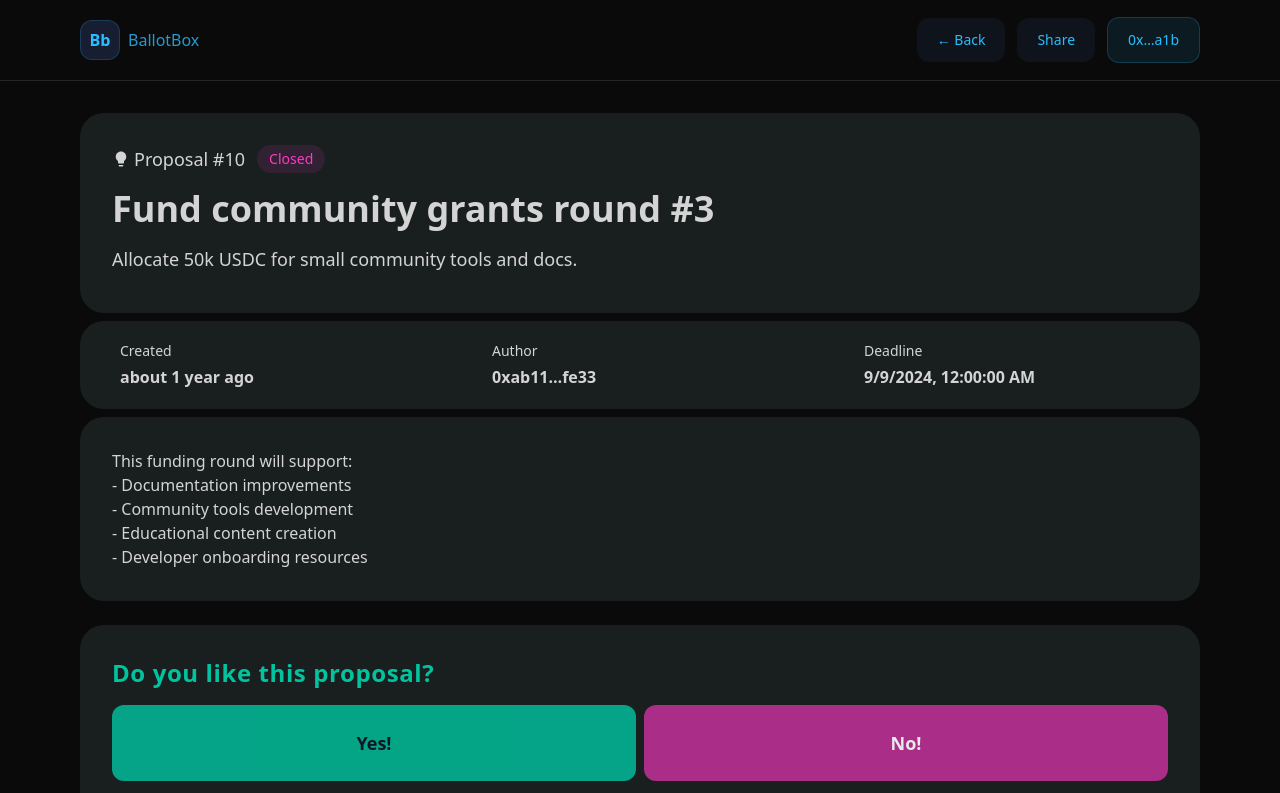
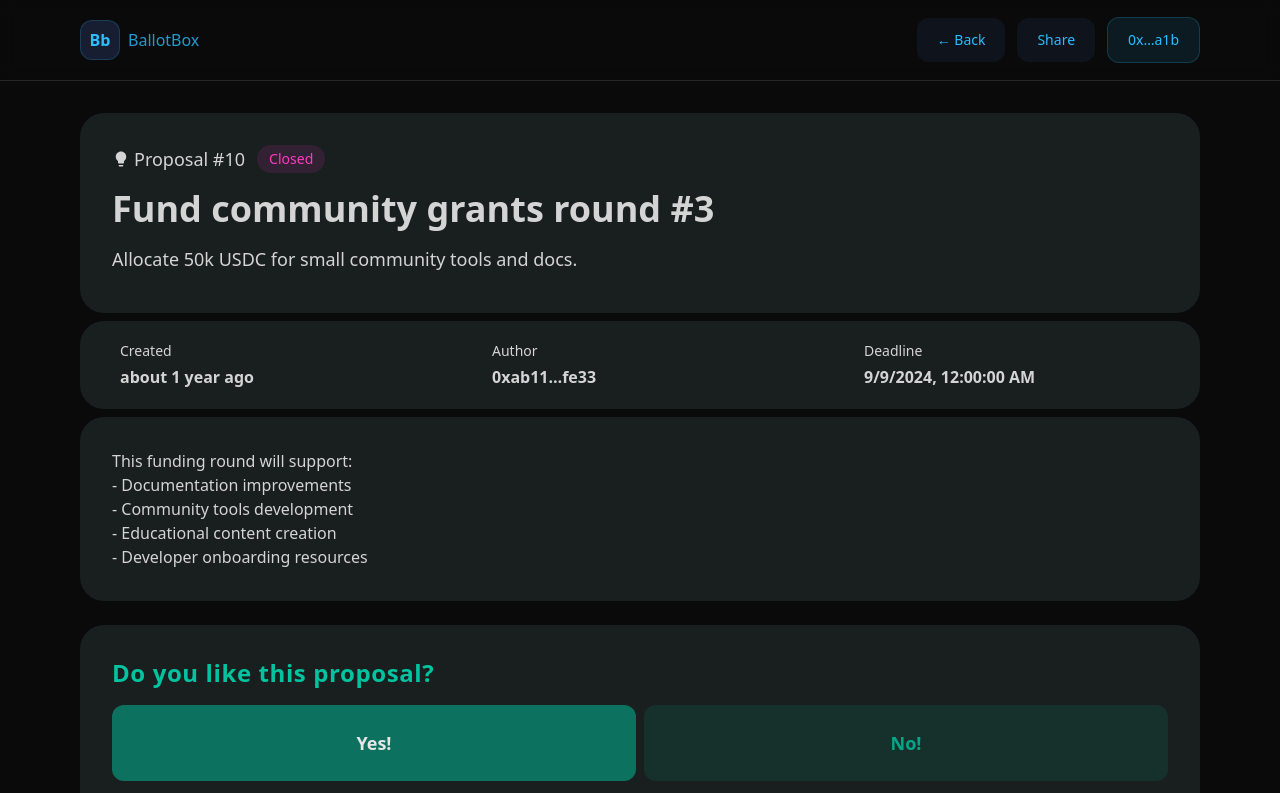
Before and after one commit to jillo-abdullahi/ballotBox, a React (Vite) app: page /proposal/10 in a window 1280 px wide. Shown: the top 793 px of the page. Built offline with nearby package versions, Linux system fonts and the light colour scheme.

Commit message:
feat: update voting card colors

```diff
--- a/src/components/VotingCard.tsx
+++ b/src/components/VotingCard.tsx
@@ -16,14 +16,14 @@ export default function VotingCard({ isOpen, onVote }: VotingCardProps) {
         <button
           onClick={() => onVote("yes")}
           disabled={!isOpen}
-          className="rounded-xl text-lg border-none bg-teal-text/90 px-4 py-6 hover:bg-teal-text disabled:opacity-90 disabled:text-gray-900 disabled:cursor-not-allowed cursor-pointer font-semibold"
+          className="rounded-xl text-lg border-none bg-teal-text/50 text-neutral-200 px-4 py-6 hover:bg-teal-text/60 disabled:cursor-not-allowed cursor-pointer font-semibold transition-colors"
         >
           Yes!
         </button>
         <button
           onClick={() => onVote("no")}
           disabled={!isOpen}
-          className="text-lg rounded-xl border-none bg-red-text/70 text-gray-900 px-4 py-3 hover:bg-red-text/90 disabled:opacity-90 disabled:cursor-not-allowed cursor-pointer text-white font-semibold"
+          className="text-lg rounded-xl border-none bg-teal-text/10 text-teal-text/80 px-4 py-3 hover:bg-teal-text/20 disabled:cursor-not-allowed cursor-pointer font-semibold transition-colors"
         >
           No!
         </button>
```
